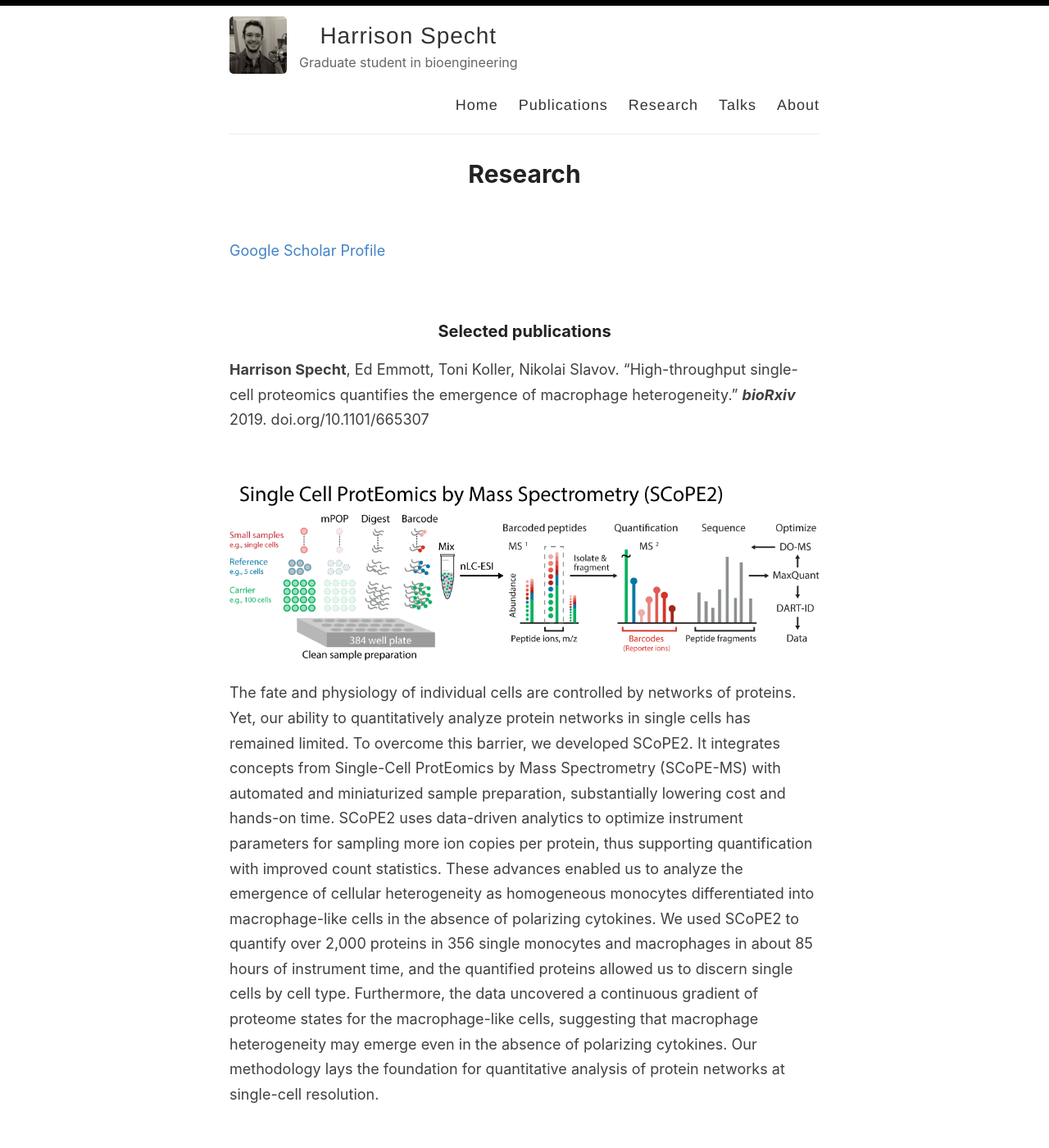
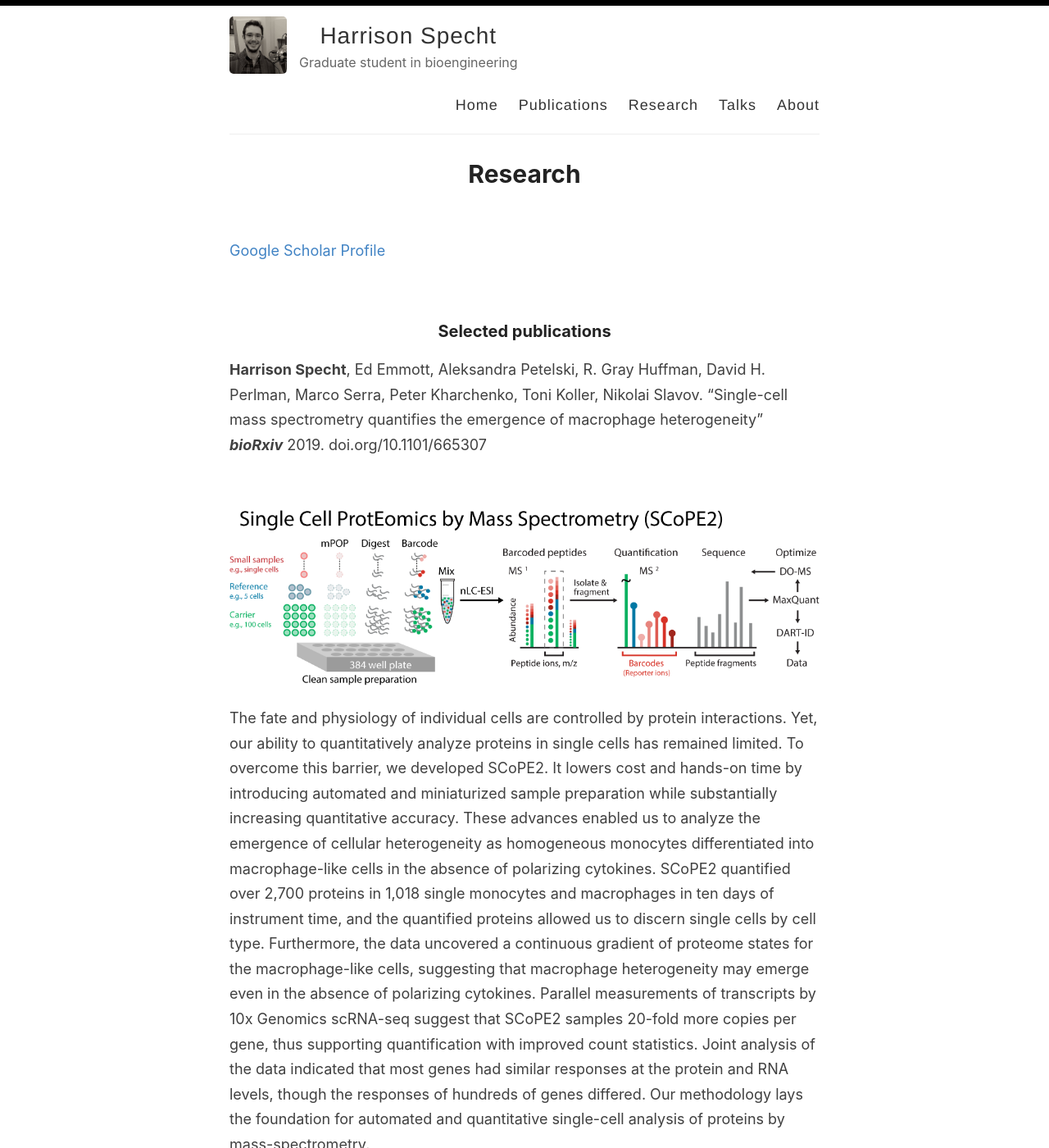
Before and after one commit to hspekt/site, a Jekyll site: the page built from _pages/publications.md, in a window 1280 px wide and 1400 px high. Shown: the whole window at 82% size. Built offline with Jekyll 4.4.1, drawn with Linux system fonts in a browser that asks for light colours.

Commit message:
Update publications.md

```diff
--- a/_pages/publications.md
+++ b/_pages/publications.md
@@ -13,13 +13,13 @@ description: Current research interests
 
 ### Selected publications
 
-**Harrison Specht**, Ed Emmott, Toni Koller, Nikolai Slavov. "High-throughput single-cell proteomics quantifies the emergence of macrophage heterogeneity." ***bioRxiv*** 2019. doi.org/10.1101/665307
+**Harrison Specht**, Ed Emmott, Aleksandra Petelski, R. Gray Huffman, David H. Perlman, Marco Serra, Peter Kharchenko, Toni Koller, Nikolai Slavov. "Single-cell mass spectrometry quantifies the emergence of macrophage heterogeneity" ***bioRxiv*** 2019. doi.org/10.1101/665307
 
 <br/>
 
 [![](/images/SCOPE2-ac.png)](https://scope2.slavovlab.net/)
 
-> The fate and physiology of individual cells are controlled by networks of proteins. Yet, our ability to quantitatively analyze protein networks in single cells has remained limited. To overcome this barrier, we developed SCoPE2. It integrates concepts from Single-Cell ProtEomics by Mass Spectrometry (SCoPE-MS) with automated and miniaturized sample preparation, substantially lowering cost and hands-on time. SCoPE2 uses data-driven analytics to optimize instrument parameters for sampling more ion copies per protein, thus supporting quantification with improved count statistics. These advances enabled us to analyze the emergence of cellular heterogeneity as homogeneous monocytes differentiated into macrophage-like cells in the absence of polarizing cytokines. We used SCoPE2 to quantify over 2,000 proteins in 356 single monocytes and macrophages in about 85 hours of instrument time, and the quantified proteins allowed us to discern single cells by cell type. Furthermore, the data uncovered a continuous gradient of proteome states for the macrophage-like cells, suggesting that macrophage heterogeneity may emerge even in the absence of polarizing cytokines. Our methodology lays the foundation for quantitative analysis of protein networks at single-cell resolution.
+> The fate and physiology of individual cells are controlled by protein interactions. Yet, our ability to quantitatively analyze proteins in single cells has remained limited. To overcome this barrier, we developed SCoPE2. It lowers cost and hands-on time by introducing automated and miniaturized sample preparation while substantially increasing quantitative accuracy. These advances enabled us to analyze the emergence of cellular heterogeneity as homogeneous monocytes differentiated into macrophage-like cells in the absence of polarizing cytokines. SCoPE2 quantified over 2,700 proteins in 1,018 single monocytes and macrophages in ten days of instrument time, and the quantified proteins allowed us to discern single cells by cell type. Furthermore, the data uncovered a continuous gradient of proteome states for the macrophage-like cells, suggesting that macrophage heterogeneity may emerge even in the absence of polarizing cytokines. Parallel measurements of transcripts by 10x Genomics scRNA-seq suggest that SCoPE2 samples 20-fold more copies per gene, thus supporting quantification with improved count statistics. Joint analysis of the data indicated that most genes had similar responses at the protein and RNA levels, though the responses of hundreds of genes differed. Our methodology lays the foundation for automated and quantitative single-cell analysis of proteins by mass-spectrometry.
 
 <br/>
 
```
